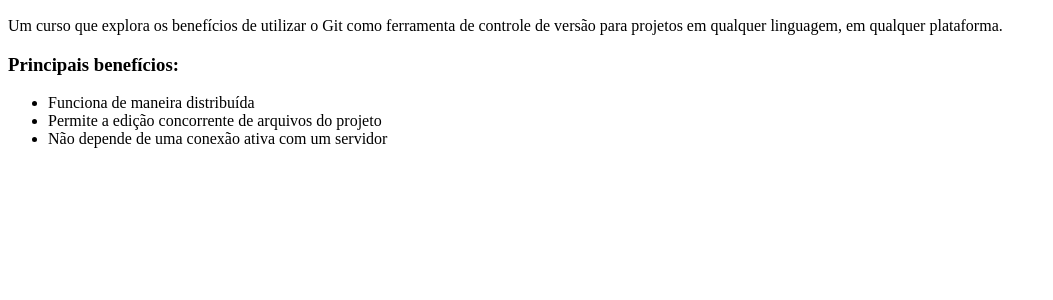
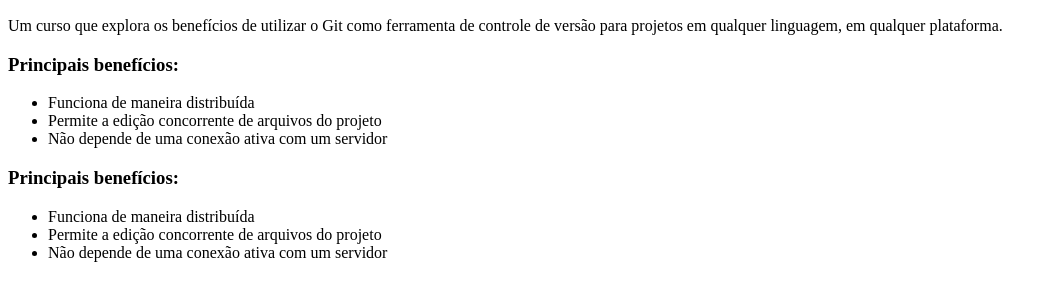
Before and after one commit to elisses/TreinoGit, a plain HTML site: page index.html in a window 1280 px wide. Shown: the part 110-410 px from the top of the page, without its empty margins (0-1053 px from the left). Drawn offline with Linux system fonts and the light colour scheme.

Commit message:
Inicio do projeto

```diff
--- a/index.html
+++ b/index.html
@@ -16,5 +16,11 @@
             <li>Permite a edição concorrente de arquivos do projeto</li>
             <li>Não depende de uma conexão ativa com um servidor</li>
         </ul>
+        <h3>Principais benefícios:</h3>
+        <ul>
+            <li>Funciona de maneira distribuída</li>
+            <li>Permite a edição concorrente de arquivos do projeto</li>
+            <li>Não depende de uma conexão ativa com um servidor</li>
+        </ul>
 </body>
 </html>
```
